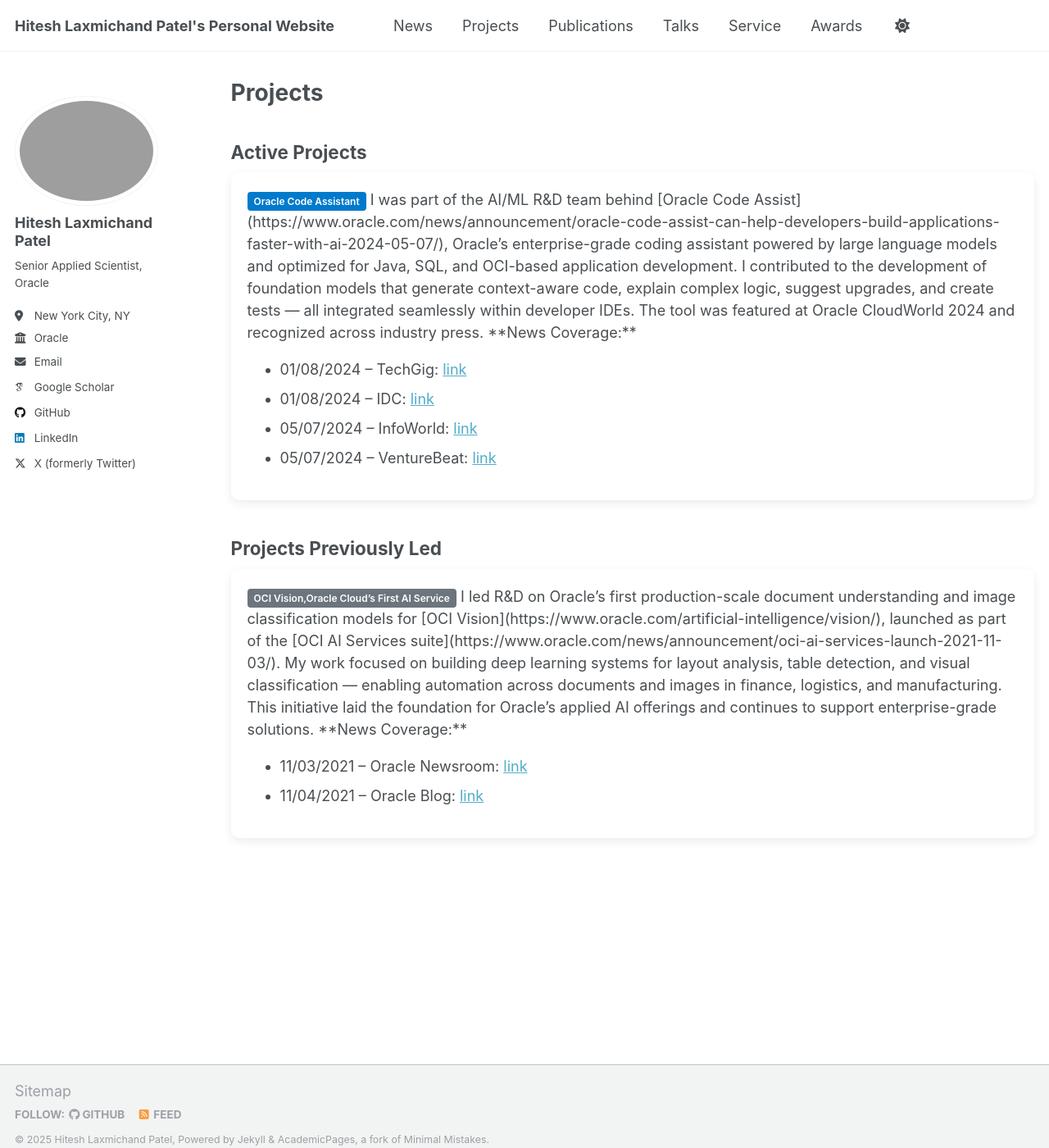
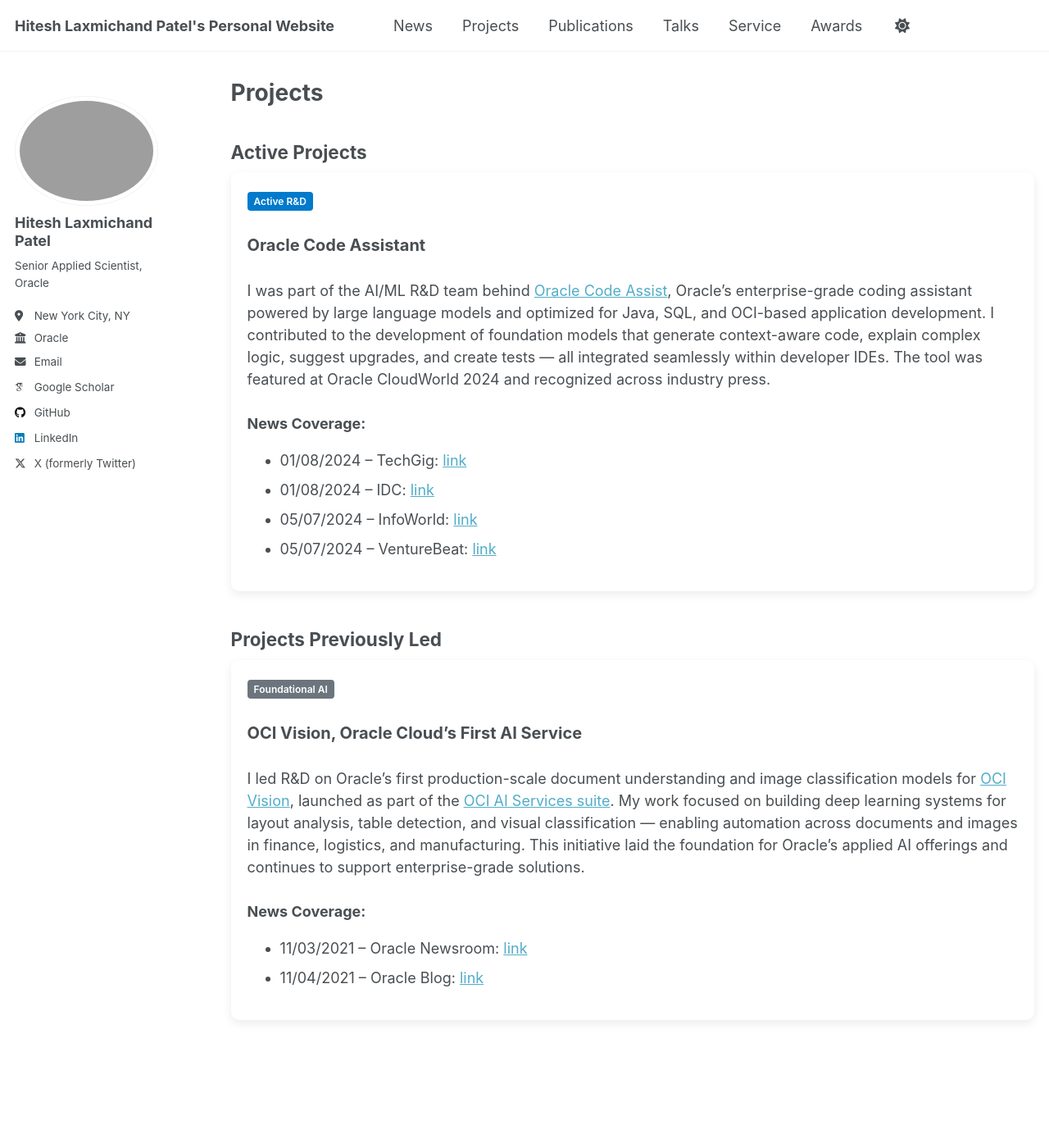
Before and after one commit to HITESHLPATEL/hiteshlpatel.github.io, a Jekyll site: the page built from _pages/projects.md, in a window 1280 px wide and 1400 px high. Shown: the whole window at 82% size. Built offline with Jekyll 4.4.1, drawn with Linux system fonts in a browser that asks for light colours; some web fonts are replaced.

Commit message:
Update projects.md

```diff
--- a/_pages/projects.md
+++ b/_pages/projects.md
@@ -11,9 +11,14 @@ author_profile: true
 
 <div style="box-shadow: 0 4px 12px rgba(0,0,0,0.08); border-radius:10px; padding:20px; margin-bottom:24px; background-color:white">
 
-<span style="font-size:12px; font-weight:600; color:white; background:#007acc; padding:4px 8px; border-radius:4px;">Oracle Code Assistant</span> I was part of the AI/ML R&D team behind [Oracle Code Assist](https://www.oracle.com/news/announcement/oracle-code-assist-can-help-developers-build-applications-faster-with-ai-2024-05-07/), Oracle’s enterprise-grade coding assistant powered by large language models and optimized for Java, SQL, and OCI-based application development. I contributed to the development of foundation models that generate context-aware code, explain complex logic, suggest upgrades, and create tests — all integrated seamlessly within developer IDEs. The tool was featured at Oracle CloudWorld 2024 and recognized across industry press.
+<span style="font-size:12px; font-weight:600; color:white; background:#007acc; padding:4px 8px; border-radius:4px;">Active R&D</span>
+<br><br>
+<strong style="font-size: 20px;">Oracle Code Assistant</strong>
+<br><br>
+I was part of the AI/ML R&D team behind <a href="https://www.oracle.com/news/announcement/oracle-code-assist-can-help-developers-build-applications-faster-with-ai-2024-05-07/">Oracle Code Assist</a>, Oracle’s enterprise-grade coding assistant powered by large language models and optimized for Java, SQL, and OCI-based application development. I contributed to the development of foundation models that generate context-aware code, explain complex logic, suggest upgrades, and create tests — all integrated seamlessly within developer IDEs. The tool was featured at Oracle CloudWorld 2024 and recognized across industry press.
 
-**News Coverage:**
+<br><br>
+<strong>News Coverage:</strong>
 <ul>
   <li>01/08/2024 – TechGig: <a href="https://content.techgig.com/technology/oracle-launches-its-ai-code-assistant-and-improves-kubernetes-for-app-development/articleshow/113300550.cms">link</a></li>
   <li>01/08/2024 – IDC: <a href="https://my.idc.com/getdoc.jsp?containerId=US52459824">link</a></li>
@@ -27,9 +32,14 @@ author_profile: true
 
 <div style="box-shadow: 0 4px 12px rgba(0,0,0,0.08); border-radius:10px; padding:20px; margin-bottom:24px; background-color:white">
 
-<span style="font-size:12px; font-weight:600; color:white; background:#6c757d; padding:4px 8px; border-radius:4px;">OCI Vision,Oracle Cloud’s First AI Service</span> I led R&D on Oracle’s first production-scale document understanding and image classification models for [OCI Vision](https://www.oracle.com/artificial-intelligence/vision/), launched as part of the [OCI AI Services suite](https://www.oracle.com/news/announcement/oci-ai-services-launch-2021-11-03/). My work focused on building deep learning systems for layout analysis, table detection, and visual classification — enabling automation across documents and images in finance, logistics, and manufacturing. This initiative laid the foundation for Oracle’s applied AI offerings and continues to support enterprise-grade solutions.
+<span style="font-size:12px; font-weight:600; color:white; background:#6c757d; padding:4px 8px; border-radius:4px;">Foundational AI</span>
+<br><br>
+<strong style="font-size: 20px;">OCI Vision, Oracle Cloud’s First AI Service</strong>
+<br><br>
+I led R&D on Oracle’s first production-scale document understanding and image classification models for <a href="https://www.oracle.com/artificial-intelligence/vision/">OCI Vision</a>, launched as part of the <a href="https://www.oracle.com/news/announcement/oci-ai-services-launch-2021-11-03/">OCI AI Services suite</a>. My work focused on building deep learning systems for layout analysis, table detection, and visual classification — enabling automation across documents and images in finance, logistics, and manufacturing. This initiative laid the foundation for Oracle’s applied AI offerings and continues to support enterprise-grade solutions.
 
-**News Coverage:**
+<br><br>
+<strong>News Coverage:</strong>
 <ul>
   <li>11/03/2021 – Oracle Newsroom: <a href="https://www.oracle.com/news/announcement/oci-ai-services-launch-2021-11-03/">link</a></li>
   <li>11/04/2021 – Oracle Blog: <a href="https://blogs.oracle.com/cloud-infrastructure/post/introducing-oracle-ai-services">link</a></li>
```
